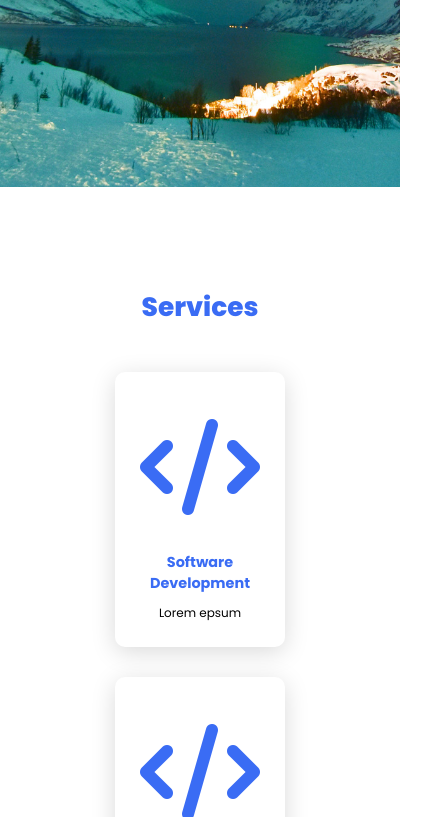
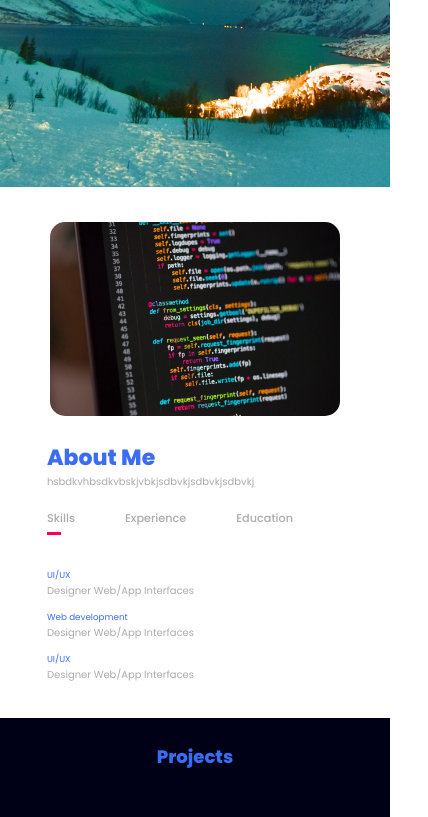
Before and after one commit to Abdelrahman-Shawky/Portfolio-Website, a plain HTML site: page index.html in a window 390 px wide. Shown: the part 657-1474 px from the top of the page, 428 px wide, since content can reach past the window. Drawn offline with Linux system fonts and the light colour scheme.

Commit message:
about me section

```diff
--- a/index.html
+++ b/index.html
@@ -12,13 +12,16 @@
     <header>
         <a href="#" class="logo">Portfolio</a>
         <nav class="navigation">
-            <a href="#services">Services</a>
+            <a href="#home">Home</a>
+            <a href="#about">About</a>
             <a href="#projects">Projects</a>
             <a href="#contact">Contact</a>
+            <!-- <i class="fas fa-times"></i> -->
+            <!-- <i class="fas fa-bars"></i> -->
         </nav>
     </header>
 
-    <section class="main">
+    <section class="main" id="home">
         <div>
             <h2>Hello, I'm Abdelrahman<br><span>Software Engineer</span></h2>
             <h3>I build life changing Projects</h3>
@@ -30,7 +33,47 @@
         </div>
     </section>
 
-    <section class="cards" id="services">
+    <section class="about" id="about">
+        <div class="container">
+            <div class="row">
+                <div class="about-col-1">
+                    <img src="images/code.jpg" alt="">
+                </div>
+                <div class="about-col-2">
+                    <h1 class="sub-title">About Me</h1>
+                    <p>hsbdkvhbsdkvbskjvbkjsdbvkjsdbvkjsdbvkj</p>
+                    <div class="tab-titles">
+                        <p class="tab-links active-link" onclick="openTab('skills')">Skills</p>
+                        <p class="tab-links" onclick="openTab('experience')">Experience</p>
+                        <p class="tab-links" onclick="openTab('education')">Education</p>
+                    </div>
+                    <div class="tab-contents active-tab" id="skills">
+                        <ul>
+                            <li><span>UI/UX</span><br>Designer Web/App Interfaces</li>
+                            <li><span>Web development</span><br>Designer Web/App Interfaces</li>
+                            <li><span>UI/UX</span><br>Designer Web/App Interfaces</li>
+                        </ul>
+                    </div>
+                    <div class="tab-contents" id="experience">
+                        <ul>
+                            <li><span>UI/UX</span><br>2Designer Web/App Interfaces</li>
+                            <li><span>Web development</span><br>2Designer Web/App Interfaces</li>
+                            <li><span>UI/UX</span><br>2Designer Web/App Interfaces</li>
+                        </ul>
+                    </div>
+                    <div class="tab-contents" id="education">
+                        <ul>
+                            <li><span>UI/UX</span><br>3Designer Web/App Interfaces</li>
+                            <li><span>Web development</span><br>3Designer Web/App Interfaces</li>
+                            <li><span>UI/UX</span><br>3Designer Web/App Interfaces</li>
+                        </ul>
+                    </div>
+                </div>
+            </div>
+        </div>
+    </section>
+
+    <!-- <section class="cards" id="services">
         <h2 class="title">Services</h2>
         <div class="content">
             <div class="card">
@@ -61,7 +104,7 @@
                 </div>
             </div>
         </div>
-    </section>
+    </section> -->
 
     <section class="projects" id="projects">
         <h2 class="title">Projects</h2>
@@ -124,5 +167,22 @@
             <a href="#"><i class="fa-brands fa-github"></i></a>
         </div>
     </footer>
+
+    <script>
+        var tabLinks = document.getElementsByClassName("tab-links");
+        var tabContents = document.getElementsByClassName("tab-contents");
+
+        function openTab(tabName){
+            for(tabLink of tabLinks){
+                tabLink.classList.remove("active-link")
+            }
+            for(tabContent of tabContents){
+                tabContent.classList.remove("active-tab")
+            }
+            event.currentTarget.classList.add("active-link");
+            document.getElementById(tabName).classList.add("active-tab");
+        }
+
+    </script>
 </body>
 </html>
--- a/style.css
+++ b/style.css
@@ -111,6 +111,88 @@ section {
     margin-bottom: 30px;
 }
 
+/* About */
+#about {
+    padding: 80px,0;
+    /* color: #3a6cf4; */
+    color: #ababab;
+}
+
+.row {
+    display: flex;
+    justify-content: center;
+    flex-wrap: wrap;
+}
+
+.about-col-1 {
+    flex-basis: 45%;
+    margin-right: 5em;
+}
+
+.about-col-1 img {
+    width: 100%;
+    border-radius: 15px;
+}
+
+.about-col-2 {
+    flex-basis: 40%;
+}
+
+
+.sub-title {
+    font-size: 2.2em;
+    font-weight: 800;
+    color: #3a6cf4;
+}
+
+.tab-titles {
+    display: flex;
+    margin: 20px 0 40px;
+}
+
+.tab-links {
+    margin-right: 50px;
+    font-size: 1.125em;
+    font-weight: 500;
+    cursor: pointer;
+    position: relative;
+}
+
+.tab-links::after {
+    content: '';
+    width: 0;
+    height: 3px;
+    background: #ff004f;
+    position: absolute;
+    left:0;
+    bottom: -8px;
+    transition: 0.5s;
+}
+
+.tab-links.active-link::after {
+    width: 50%;
+}
+
+.tab-contents ul li {
+    list-style: none;
+    margin: 10px 0;
+}
+
+.tab-contents ul li span {
+    color: #3a6cf4;
+    font-size: 0.875em;
+}
+
+.tab-contents {
+    display: none;
+}
+
+.tab-contents.active-tab {
+    display: block;
+}
+
+
+/* Content */
 .content {
     display: flex;
     justify-content: center;
@@ -235,9 +317,21 @@ section {
     color: #3a6cf4;
 }
 
-@media (max-width: 1023){
+@media (max-width: 1250px){
+    .about-col-2 {
+        flex-basis: 100%;
+    }
+
+    .about-col-1 {
+        flex-basis: 100%;
+        margin-right: 0;
+        margin-bottom: 20px;
+    }
+}
+
+@media (max-width: 1023px){
     header {
-        padding: 12px 20px;
+        padding: 12px 25px;
     }
 
     .navigation a{
@@ -249,7 +343,7 @@ section {
     }
 
     section {
-        padding: 80px 20px;
+        padding: 80px 160px;
     }
 
     .main-content h2{
@@ -265,12 +359,34 @@ section {
         align-items: center;
     }
 
+    .about-col-2 {
+        flex-basis: 100%;
+    }
+
+    .about-col-1 {
+        flex-basis: 100%;
+        margin-right: 0;
+        margin-bottom: 20px;
+    }
+
 
 }
 
 @media (max-width:641px) {
+    header {
+        padding: 12px 20px;
+    }
+
+    .navigation a{
+        padding-left: 10px;
+    }
+
     body {
         font-size: 12px;
+    }
+
+    section {
+        padding: 25px 50px;
     }
 
     .main-content h2 {
@@ -280,11 +396,33 @@ section {
     .main-content h3{
         font-size: 1.4em;
     }
+
+    .about-col-1, .about-col-2 {
+        flex-basis: 100%;
+        margin-right: 0;
+    }
+
+    .about-col-1 {
+        margin-top: 30px;
+        margin-bottom: 30px;
+    }
+
 }
 
-@media (max-width:300px) {
+@media (max-width:400px) {
     body {
         font-size: 10px;
+    }
+    header {
+        padding: 10px 12px;
+    }
+
+    nav a {
+        font-size: 1.3em;
+    }
+
+    section {
+        padding: 25px 50px;
     }
 
     .main-content h2 {
@@ -294,4 +432,41 @@ section {
     .main-content h3{
         font-size: 1.4em;
     }
+
+    .about-col-1 {
+        margin-top: 10px;
+        margin-bottom: 20px;
+    }
 }
+
+@media (max-width:300px) {
+    body {
+        font-size: 8px;
+    }
+    header {
+        padding: 5px 14px;
+    }
+
+    section {
+        padding: 15px 20px;
+    }
+
+    .main-content h2 {
+        font-size: 0.8em;
+    }
+
+    .main-content h3{
+        font-size: 1.4em;
+    }
+
+    .about-col-1 {
+        flex-basis: 100%;
+        margin-top: 10px;
+        margin-bottom: 20px;
+    }
+
+    .about-col-2 {
+        flex-basis: 100%;
+        margin-left: 30px;
+    }
+}
```
